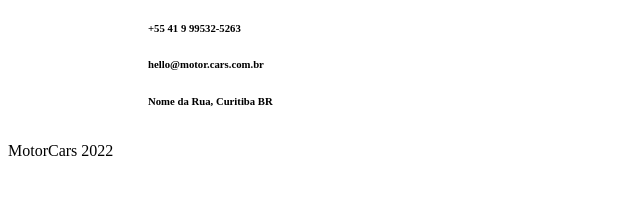
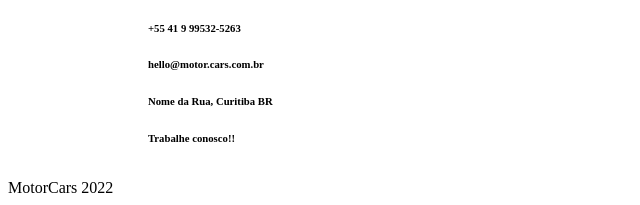
Before and after one commit to Nycolas29/carro-esportivo, a plain HTML site: page index.html in a window 1280 px wide. Shown: the part 4522-4727 px from the top of the page, without its empty margins (0-640 px from the left). Before the commit the page ends 4690 px from the top, so only its background shows below. Drawn offline with Linux system fonts and the light colour scheme; files that its build step writes are made by us from their sources.

Commit message:
Update index.html

```diff
--- a/index.html
+++ b/index.html
@@ -248,6 +248,7 @@
             <h6>+55 41 9 99532-5263</h6>
             <h6>hello@motor.cars.com.br</h6>
             <h6>Nome da Rua, Curitiba BR</h6>
+            <h6>Trabalhe conosco!!</h6>
         </div>
     </div>
 </div>
```
